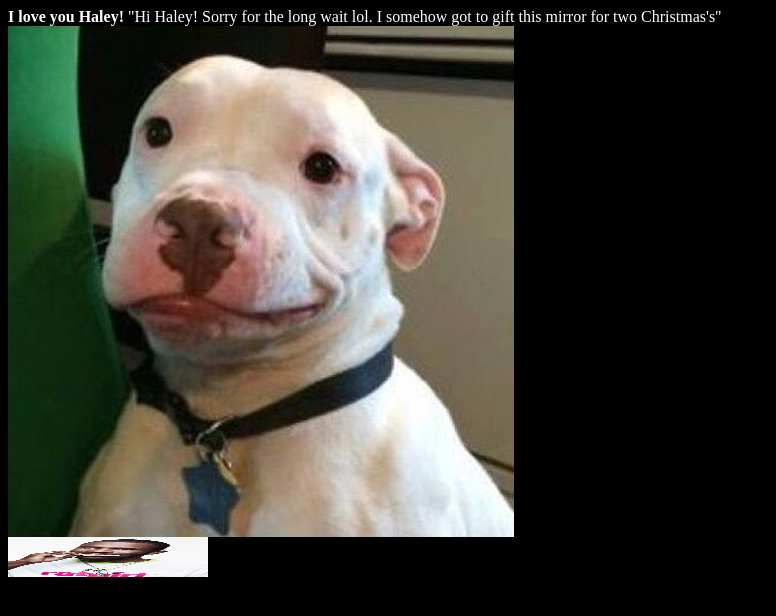
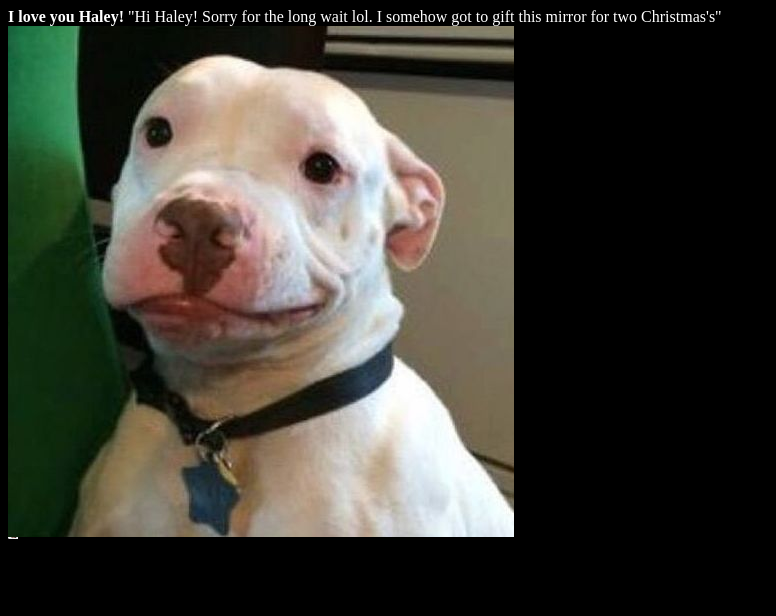
Before and after one commit to YungTaxReturn13/Haleys-Mirror, a plain HTML site: page index.html in a window 1280 px wide. Shown: the whole page, without its empty margins (0-776 px from the left). Drawn offline with Linux system fonts and the light colour scheme.

Commit message:
Update index.html

```diff
--- a/index.html
+++ b/index.html
@@ -9,4 +9,4 @@
 <br>
 <img src="Images/27797j.jpg">
 <br>
-<img src="Images/ElY6eeIWoAM9ep7.jpg" width="200" height="40">
+<img src="Images/ElY6eeIWoAM9ep7.jpg" width="10" height="2">
```
